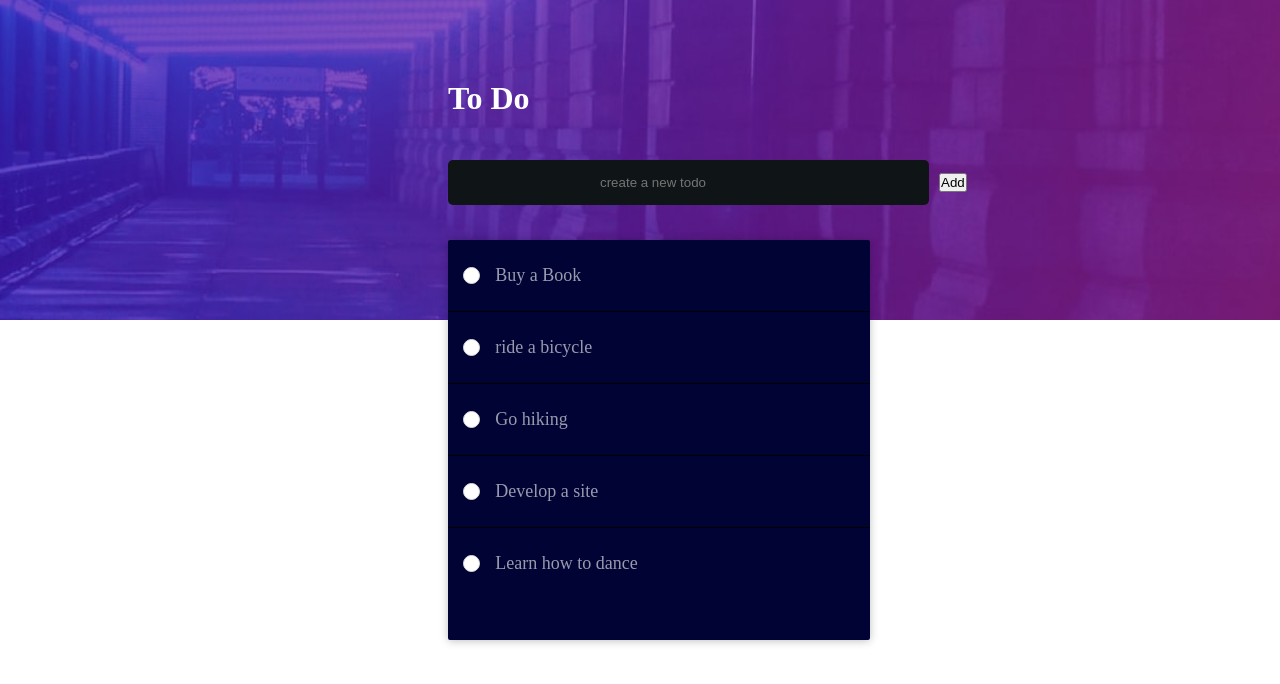
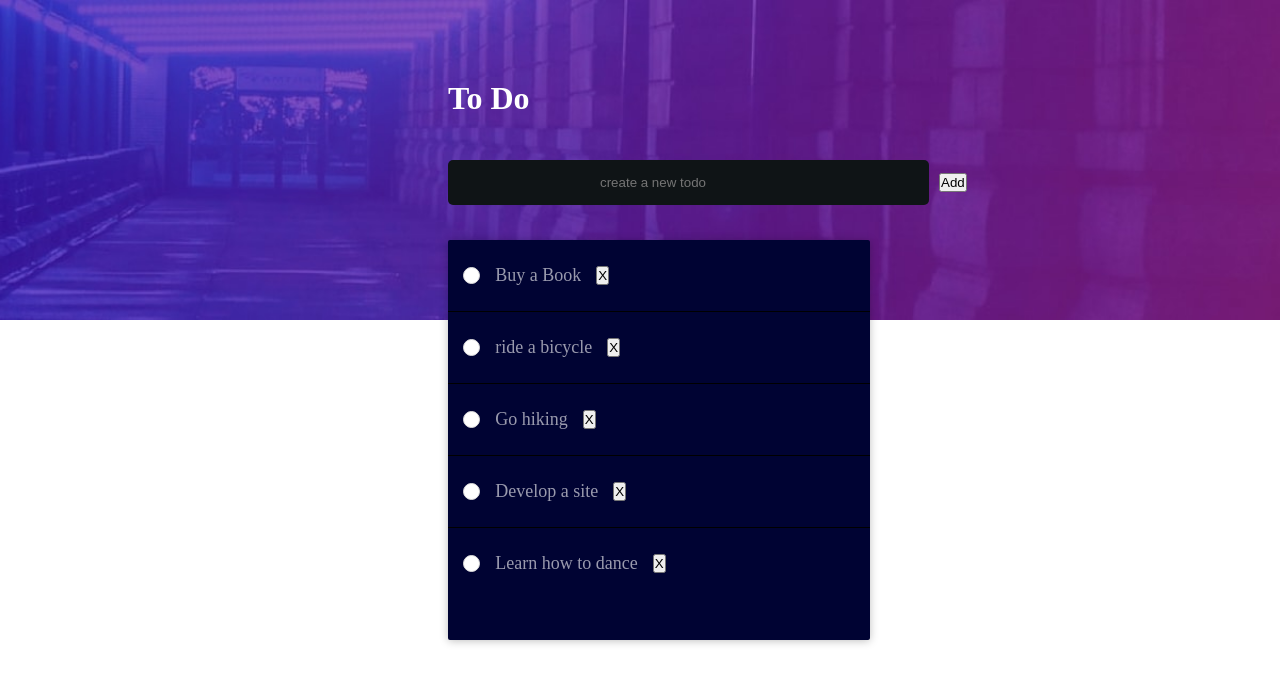
Before and after one commit to Oloche-Richard/ToDo-List, a React (Create React App) app: page / in a window 1280 px wide. Shown: the top 684 px of the page. Built offline with nearby package versions, Linux system fonts and the light colour scheme.

Commit message:
adding a functional delete button

```diff
--- a/src/App.js
+++ b/src/App.js
@@ -27,7 +27,24 @@ import {useState} from "react"
  ]
 
  export default function App() {
+     const [updateTodo, setUpdateTodo] = useState(Dummy_todos)
 const [todos ,setTodo] = useState(Dummy_todos);
+
+const deleteTodo = index =>  {
+  setUpdateTodo((items) => updateTodo.filter((_, i) => i !== index))
+  return (
+    <>
+    {updateTodo.map((it, index) => {
+      return (
+        <div key={it.id}> {it.title}
+        <button onClick={deleteTodo(index)}></button>
+        </div>
+      )
+    })}
+  );
+  </>
+
+  )}
 
 
  const addTodoHandler = todo => {
@@ -39,7 +56,9 @@ const [todos ,setTodo] = useState(Dummy_todos);
   return (
     <div className= 'app'>
     <Header onAddTodo={addTodoHandler}/>
-    <TodoList todos={todos}/>
+    <TodoList
+     todos={todos}
+    deleteHandler={deleteTodo}/>
     </div>
   )
 }
--- a/src/component/Todos/Todo.css
+++ b/src/component/Todos/Todo.css
@@ -4,7 +4,7 @@
   width: 100%;
 }
 .todo:hover {
-  padding: 20px 10px;
+  font-size: 70px;
 }
 .todo:last-child{
   border-bottom: none;
@@ -19,7 +19,7 @@
   color: #fff9;
 }
 .todo-delete{
-  display: none;
+  /* display: none; */
 }
 
 .checkbox-round {
--- a/src/component/Todos/Todo.js
+++ b/src/component/Todos/Todo.js
@@ -3,16 +3,30 @@ import {useState} from 'react'
 
 
 const Todo = (props) => {
-const handleEvent = event => {
-  event.currentTarget.classList.toggle('todo-delete')
-}
+// const [updateTodo, setUpdateTodo] = useState(props.Dummy_todos)
+
+// const deleteTodo = (index) => () => {
+//   setUpdateTodo((items) => updateTodo.filter((_, i) => i !== index));
+//   return (
+//     <>
+//     {updateTodo.map((it, index) => {
+//       return (
+//         <div key={it.id}> {it.title}</div>
+//       )
+//     })}
+//   );
+//   </>
+
+//   )}
 
   return (
-    <div className='todo'>
+    <div className='todo'
+    //  onClick={props.deletehandler}
+    >
     <div className='todo-item'>
     <input type='checkBox' className='checkbox-round' />
     <p className='todo-title'>{props.title}</p>
-    <button className='todo-delete'> X</button>
+    <button onClick={props.deleteHandler}> X</button>
     </div>
     </div>
   )
--- a/src/component/Todos/TodoList.js
+++ b/src/component/Todos/TodoList.js
@@ -1,47 +1,14 @@
 import "./TodoList.css"
 import Todo from "./Todo.js"
 import Card from "./../Ui/Card"
-import Active from "./Active"
+
 
 
 
 const TodoList = (props) => {
   return (
     <Card className='list-section'>
-    {props.todos.map(todo =>  <Todo  key={todo.id} title={todo.title} />)}
-    {/* <ul>
-    <li>
-      <Todo
-    key={props.todos.id}
-    title={props.todos[0].title}
-     />
-    </li>
-    <li>
-    <Todo
-    key={props.todos.id}
-   title={props.todos[1].title}
-    />
-    </li>
-    <li>
-    <Todo
-    key={props.todos.id}
-   title={props.todos[2].title}
-    />
-    </li>
-    <li>
-    <Todo
-    key={props.todos.id}
-    title={props.todos[3].title}
-    />
-    </li>
-    <li>
-    <Todo
-    key={props.todos.id}
-    title={props.todos[4].title}
-    />
-    </li>
-    </ul> */}
-    {/* <Active/> */}
+    {props.todos.map(todo =>  <Todo  key={todo.id} title={todo.title}/>)}
     </Card>
   )
 }
```
